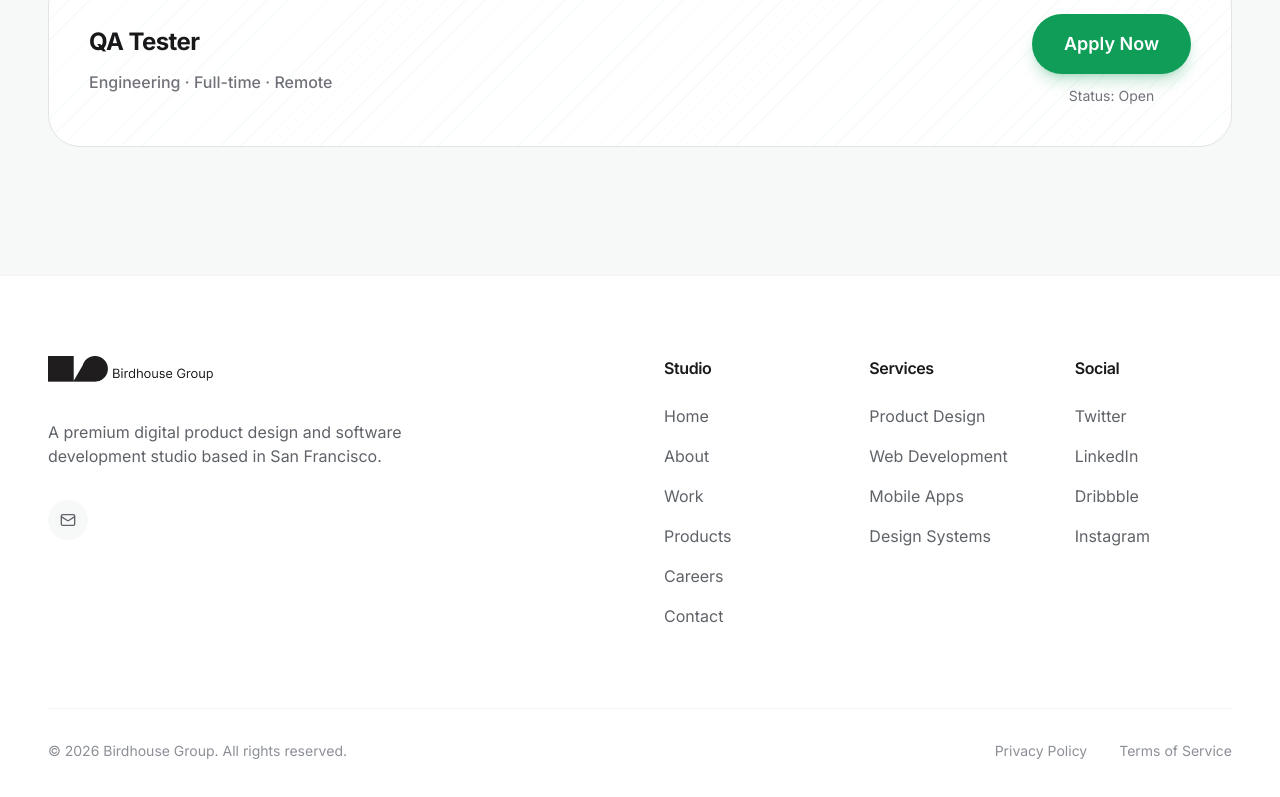
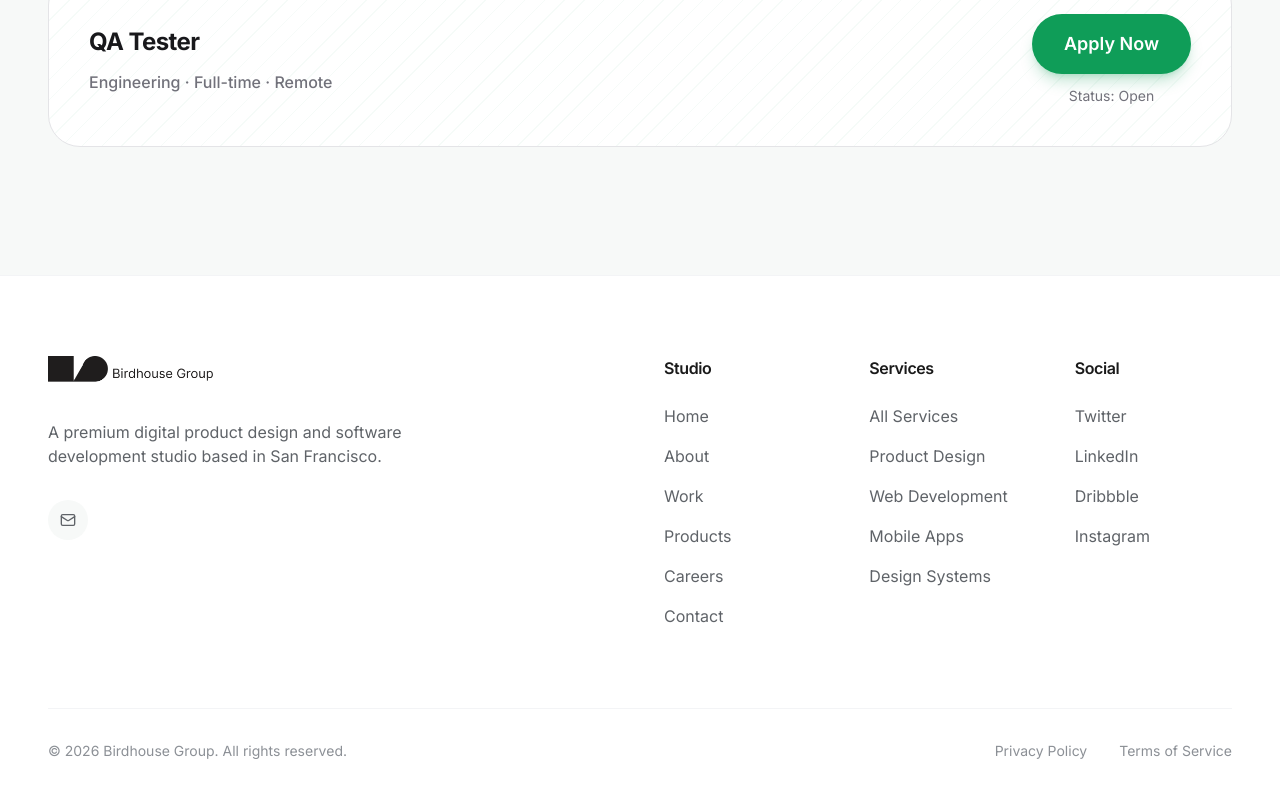
Before and after one commit to birdhousegroup247-netizen/Birdhouse-Website-Redesigned, a React (Vite) app: page /careers in a window 1280 px wide. Shown: the part 1563-2360 px from the top of the page. Built offline with nearby package versions, Linux system fonts and the light colour scheme.

Commit message:
Add All Services link to footer to match top nav
Products was already added; Services itself was still missing as
a direct link (the footer's Services column only listed individual
offerings, not a link to the Services page itself). Careers stays
footer-only intentionally, not added to the top nav.

```diff
--- a/src/components/layout/Footer.tsx
+++ b/src/components/layout/Footer.tsx
@@ -25,6 +25,7 @@ const COLUMNS: FooterColumn[] = [
 {
   heading: 'Services',
   links: [
+  { label: 'All Services', to: '/services' },
   { label: 'Product Design', to: '/services' },
   { label: 'Web Development', to: '/services' },
   { label: 'Mobile Apps', to: '/services' },
```
